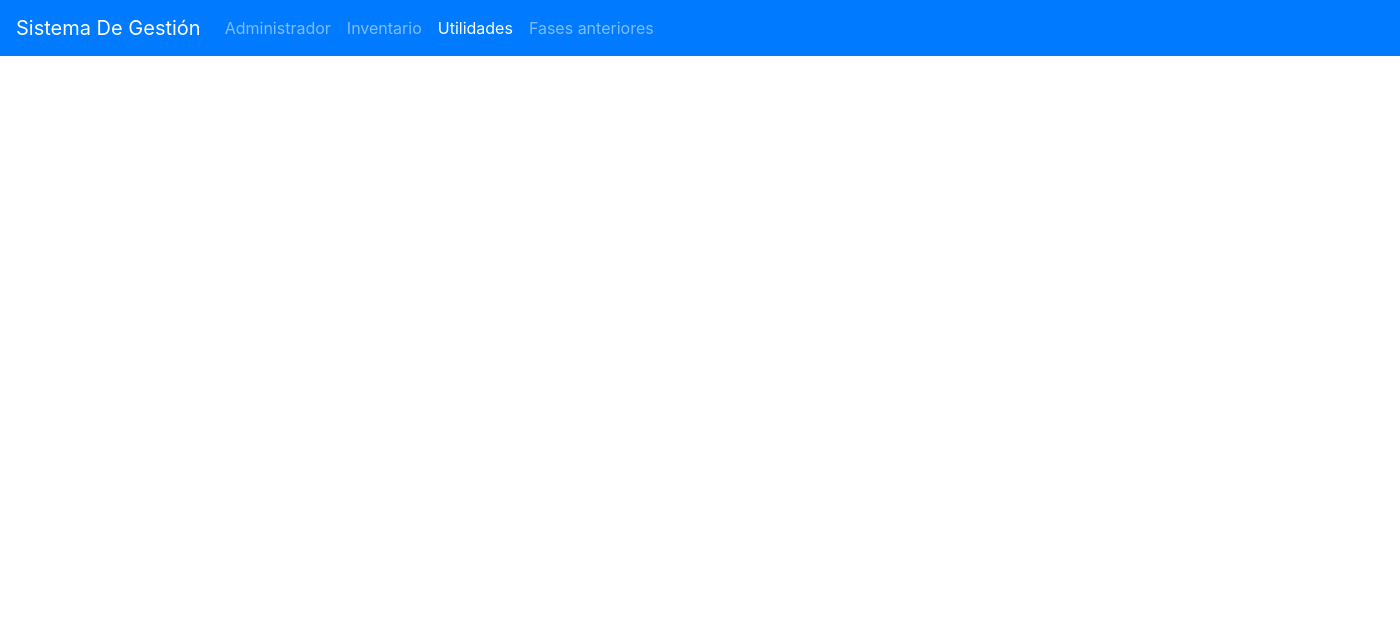
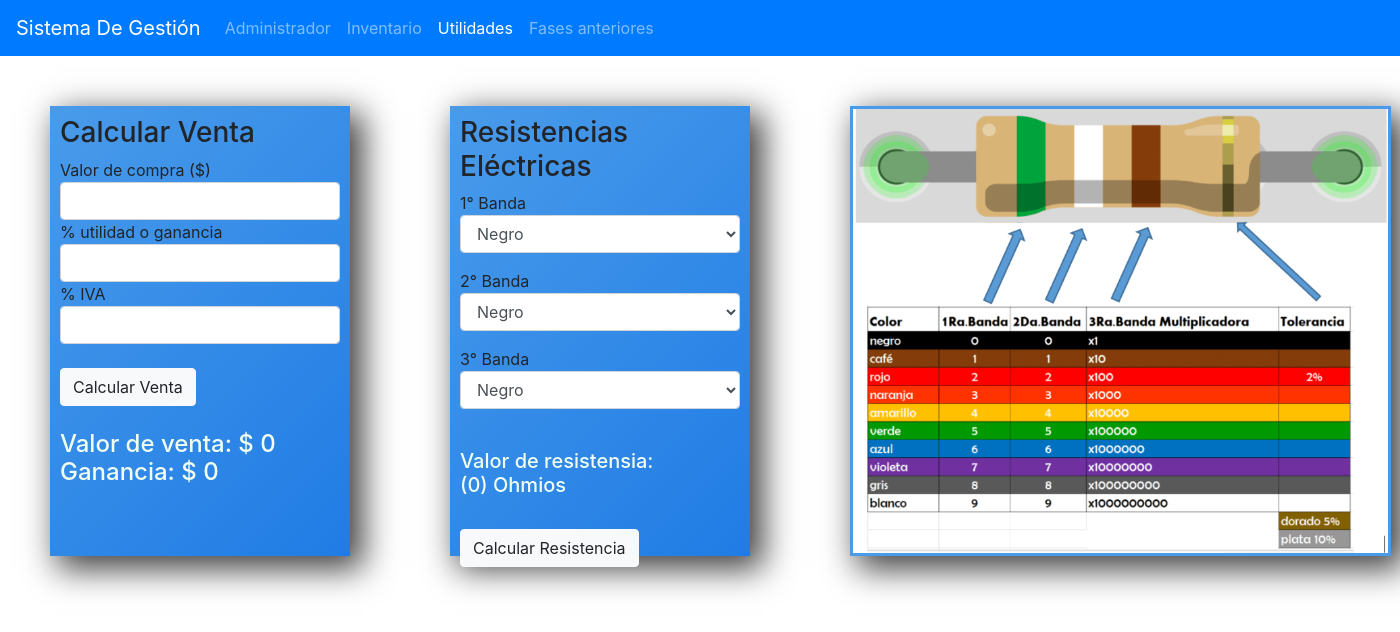
Before and after one commit to danielhenao000/DesarrolloWebUnad, a PHP site: page /utilidades.html in a window 1400 px wide. Shown: the top 632 px of the page. Run offline with PHP 8.4, Linux system fonts and the light colour scheme.

Commit message:
version 2 - utilidades

```diff
--- a/css/style.css
+++ b/css/style.css
@@ -1,7 +1,49 @@
-body{
+body {
     font-family: -apple-system, BlinkMacSystemFont, 'Segoe UI', Roboto, Oxygen, Ubuntu, Cantarell, 'Open Sans', 'Helvetica Neue', sans-serif;
 }
 
-.contenedor{
-    margin: 10px 20% 10px 20% ;
+.contenedor {
+    margin: 10px 20% 10px 20%;
 }
+
+.contenedor1 {
+
+    float: left;
+    padding: 10px;
+    margin: 50px;
+    width: 300px;
+    height: 450px;
+    -webkit-box-shadow: 10px 10px 31px 3px rgba(0, 0, 0, 0.75);
+    -moz-box-shadow: 10px 10px 31px 3px rgba(0, 0, 0, 0.75);
+    box-shadow: 10px 10px 31px 3px rgba(0, 0, 0, 0.75);
+    background: rgba(73, 155, 234, 1);
+    background: -moz-linear-gradient(-45deg, rgba(73, 155, 234, 1) 0%, rgba(32, 124, 229, 1) 100%);
+    background: -webkit-gradient(left top, right bottom, color-stop(0%, rgba(73, 155, 234, 1)), color-stop(100%, rgba(32, 124, 229, 1)));
+    background: -webkit-linear-gradient(-45deg, rgba(73, 155, 234, 1) 0%, rgba(32, 124, 229, 1) 100%);
+    background: -o-linear-gradient(-45deg, rgba(73, 155, 234, 1) 0%, rgba(32, 124, 229, 1) 100%);
+    background: -ms-linear-gradient(-45deg, rgba(73, 155, 234, 1) 0%, rgba(32, 124, 229, 1) 100%);
+    background: linear-gradient(135deg, rgba(73, 155, 234, 1) 0%, rgba(32, 124, 229, 1) 100%);
+    filter: progid:DXImageTransform.Microsoft.gradient( startColorstr='#499bea', endColorstr='#207ce5', GradientType=1);
+}
+
+.result {
+    color: honeydew;
+}
+img{
+    float: right;
+    position: absolute;
+    height: 450px;
+    margin: 50px;
+    border: solid 3px  rgba(73, 155, 234, 1);
+    -webkit-box-shadow: 10px 10px 31px 3px rgba(0, 0, 0, 0.75);
+    -moz-box-shadow: 10px 10px 31px 3px rgba(0, 0, 0, 0.75);
+    box-shadow: 10px 10px 31px 3px rgba(0, 0, 0, 0.75);
+    background: rgba(73, 155, 234, 1);
+    background: -moz-linear-gradient(-45deg, rgba(73, 155, 234, 1) 0%, rgba(32, 124, 229, 1) 100%);
+    background: -webkit-gradient(left top, right bottom, color-stop(0%, rgba(73, 155, 234, 1)), color-stop(100%, rgba(32, 124, 229, 1)));
+    background: -webkit-linear-gradient(-45deg, rgba(73, 155, 234, 1) 0%, rgba(32, 124, 229, 1) 100%);
+    background: -o-linear-gradient(-45deg, rgba(73, 155, 234, 1) 0%, rgba(32, 124, 229, 1) 100%);
+    background: -ms-linear-gradient(-45deg, rgba(73, 155, 234, 1) 0%, rgba(32, 124, 229, 1) 100%);
+    background: linear-gradient(135deg, rgba(73, 155, 234, 1) 0%, rgba(32, 124, 229, 1) 100%);
+    filter: progid:DXImageTransform.Microsoft.gradient( startColorstr='#499bea', endColorstr='#207ce5', GradientType=1);
+}
--- a/utilidades.html
+++ b/utilidades.html
@@ -8,7 +8,7 @@
     <script src="https://code.jquery.com/jquery-3.5.1.slim.min.js" integrity="sha384-DfXdz2htPH0lsSSs5nCTpuj/zy4C+OGpamoFVy38MVBnE+IbbVYUew+OrCXaRkfj" crossorigin="anonymous"></script>
     <script src="https://cdn.jsdelivr.net/npm/popper.js@1.16.0/dist/umd/popper.min.js" integrity="sha384-Q6E9RHvbIyZFJoft+2mJbHaEWldlvI9IOYy5n3zV9zzTtmI3UksdQRVvoxMfooAo" crossorigin="anonymous"></script>
     <script src="https://stackpath.bootstrapcdn.com/bootstrap/4.5.0/js/bootstrap.min.js" integrity="sha384-OgVRvuATP1z7JjHLkuOU7Xw704+h835Lr+6QL9UvYjZE3Ipu6Tp75j7Bh/kR0JKI" crossorigin="anonymous"></script>
-    <link rel="stylesheet" href="style.css" />
+    <link rel="stylesheet" href="css/style.css" />
 </head>
 <body>
     <nav class="navbar navbar-expand-lg    bg-primary navbar-dark">
@@ -25,7 +25,98 @@
           </div>
         </div>
       </nav>
+      <div class="contenedor2">
+        <div class="contenedor1">
+          <h3>Calcular Venta</h3>
+          <span>Valor de compra ($)</span><input type="text" name="" id="varVal" class="form-control">
+          <span>% utilidad o ganancia</span><input type="text" name="" id="varGan" class="form-control">
+          <span>% IVA</span><input type="text" name="" id="varIva" class="form-control"></br>
+          <button type="button" class="btn btn-light btn1" onclick="calcular();">Calcular Venta</button></br></br>
+          <h4 class="result">Valor de venta: $ <span id="valorVenta">0</span></b></br>
+          <span>Ganancia: $ </span><span id="ganancia">0</span></br></h4>
+        </div>
+        <div class="contenedor1">
+          <h3>Resistencias Eléctricas</h3>
+          <span>1° Banda</span>
+          <div class="form-group">
+            <select class="form-control" id="banda1">
+              <option value="0" >Negro</option>
+              <option value="1" >Cafe</option>
+              <option value="2" >Rojo</option>
+              <option value="3" >Naranja</option>
+              <option value="4" >Amarillo</option>
+              <option value="5" >verde</option>
+              <option value="6" >Azul</option>
+              <option value="7" >Violeta</option>
+              <option value="8" >Gris</option>
+              <option value="9" >Blanco</option>
+            </select>
+          </div>
+          <span>2° Banda</span>
+          <div class="form-group">
+            <select class="form-control" id="banda2">
+              <option value="0" >Negro</option>
+              <option value="1" >Cafe</option>
+              <option value="2" >Rojo</option>
+              <option value="3" >Naranja</option>
+              <option value="4" >Amarillo</option>
+              <option value="5" >verde</option>
+              <option value="6" >Azul</option>
+              <option value="7" >Violeta</option>
+              <option value="8" >Gris</option>
+              <option value="9" >Blanco</option>
+            </select>
+          </div>
+          <span>3° Banda</span>
+          <div class="form-group">
+            <select class="form-control" id="banda3">
+              <option value="1" >Negro</option>
+              <option value="10" >Cafe</option>
+              <option value="100" >Rojo</option>
+              <option value="1000" >Naranja</option>
+              <option value="10000" >Amarillo</option>
+              <option value="100000" >verde</option>
+              <option value="1000000" >Azul</option>
+              <option value="10000000" >Violeta</option>
+              <option value="100000000" >Gris</option>
+              <option value="1000000000" >Blanco</option>
+            </select>
+          </div>
+        </br>
+          <h5 class="result">Valor de resistensia:</br> (<span id="valorRes">0</span>) Ohmios</b></br></br></h5>
+          <button type="button" class="btn btn-light btn1" onclick="resistensia();">Calcular Resistencia</button></br></br>
 
+        </div>
+
+        <img src="imagen.png" />
+
+      </div>
+<script>
+  let varVal = document.getElementById("varVal");
+  let varGan = document.getElementById("varGan");
+  let varIva = document.getElementById("varIva");
+
+
+
+  function calcular(){
+
+    let varGanPor = ((varVal.value * (varGan.value/100)));
+    let varIvaPor = ((varVal.value * (varIva.value/100)));
+
+    document.getElementById('valorVenta').innerHTML = Number(varVal.value) + Number(varGanPor) + Number(varIvaPor);
+    document.getElementById('ganancia').innerHTML = Number(varGanPor);
+  }
+
+  function resistensia(){
+      let b1 = document.getElementById("banda1");
+      let b2 = document.getElementById("banda2");
+      let b3 = document.getElementById("banda3");
+      let res1 = b1.value+b2.value
+      document.getElementById('valorRes').innerHTML = Number(res1*b3.value);
+
+  }
+
+</script>
 
 
 </body>
```
Also changed, not shown: imagen.png (added).
